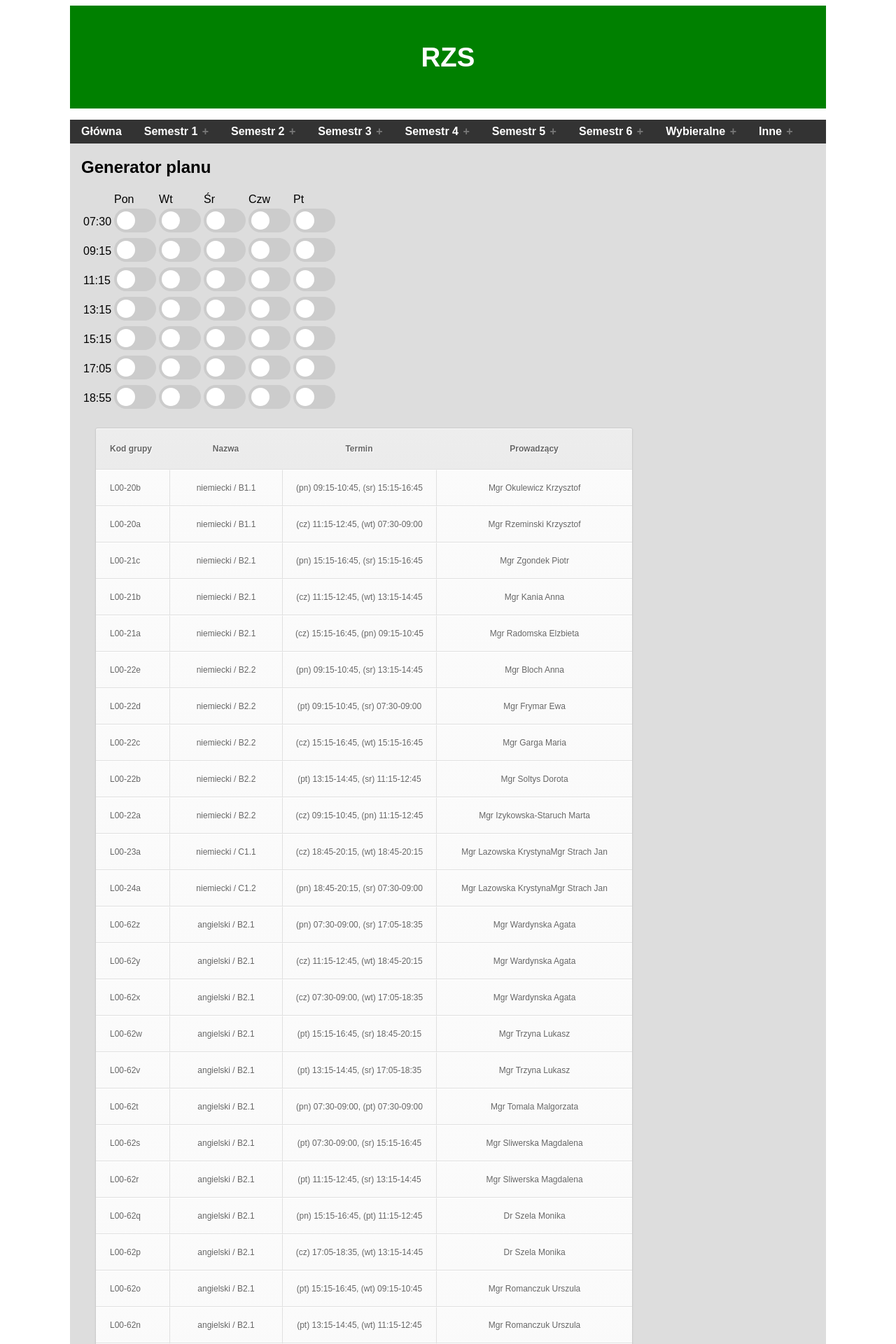
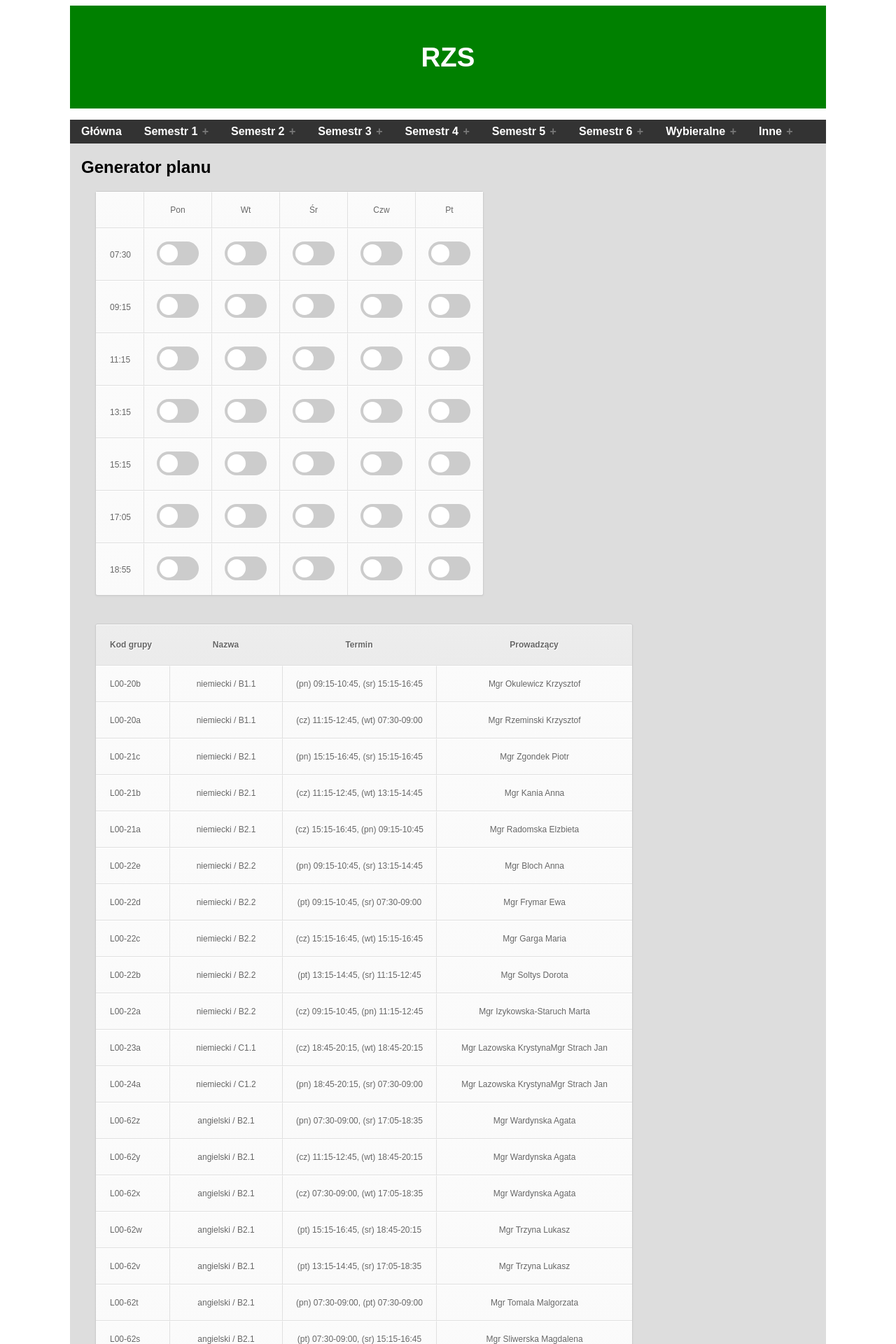
Before and after one commit to rzs-site/rzs-site.github.io, a Jekyll site: the page built from inne/generator/index.md, in a window 1280 px wide. Shown: the top 1920 px of the page at 70% size. Built offline with Jekyll 4.4.1, drawn with Linux system fonts in a browser that asks for light colours; our own code applies the rules of GitHub Pages for plain Markdown files.

Commit message:
Update index.md

```diff
--- a/inne/generator/index.md
+++ b/inne/generator/index.md
@@ -23,7 +23,7 @@ function myFunction(but,te) {
 </script>
 
 
-<table id="tabelaHTML">
+<table cellspacing='0' class="light">
 
 <tr>
 	<td></td>
```
